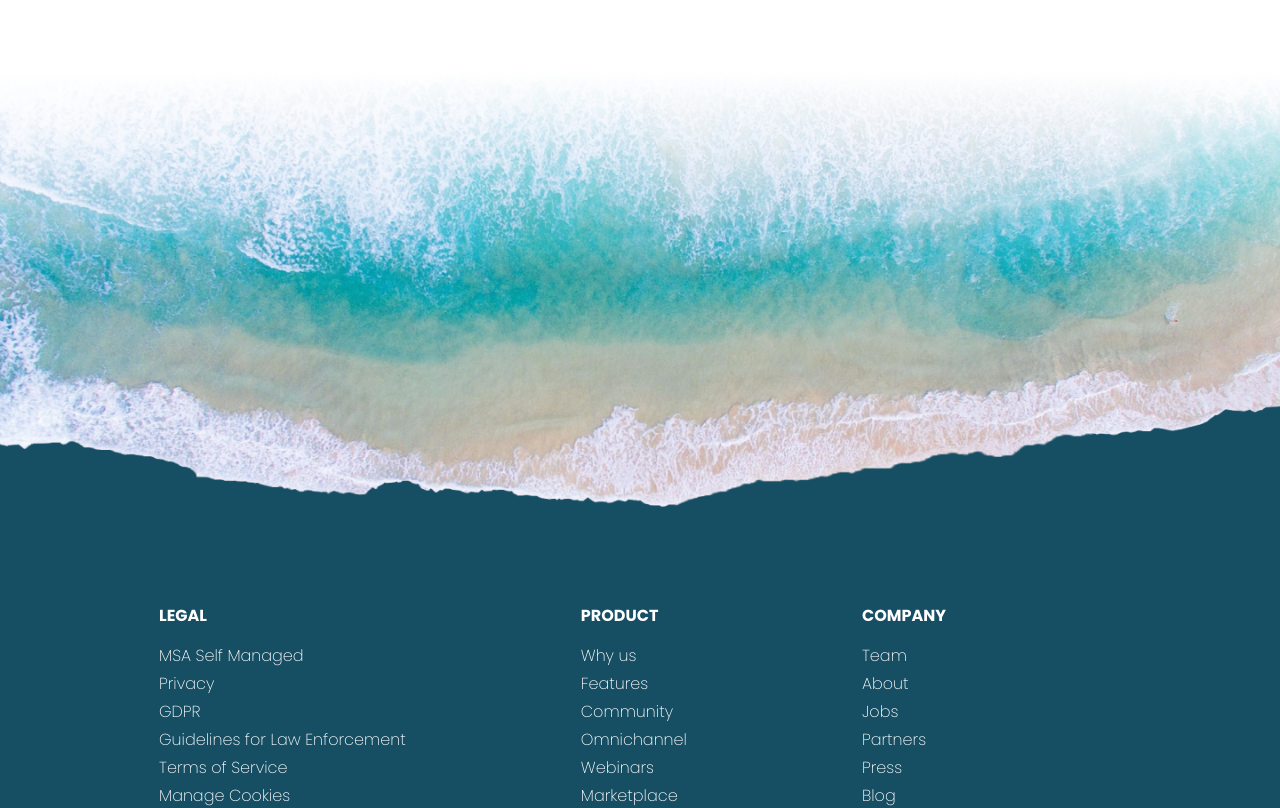
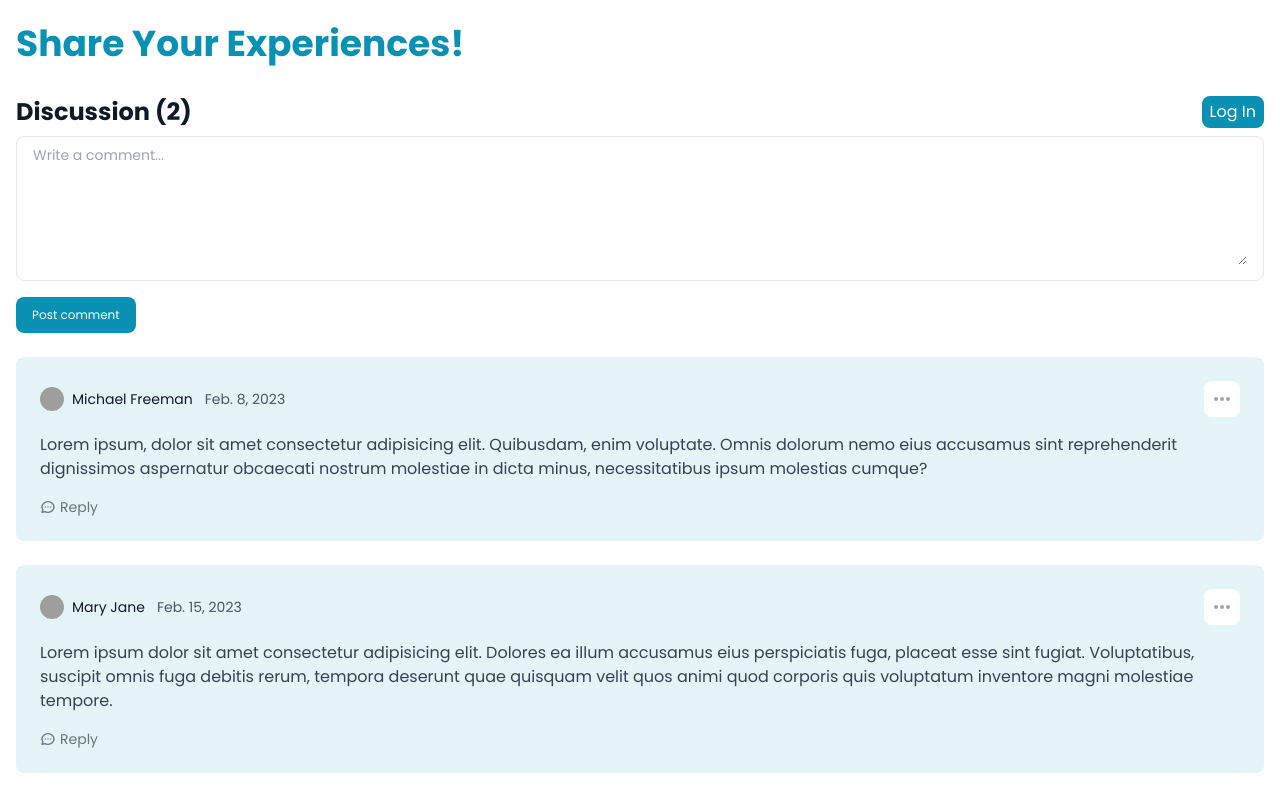
Before and after one commit to yefrysanchez/rulay, a React (Vite) app: page /pedernales in a window 1280 px wide. Shown: the part 1180-1988 px from the top of the page. Built offline with nearby package versions, Linux system fonts and the light colour scheme; grey boxes are pictures that could not be loaded.

Commit message:
Comment Section Added (not functional yet)

```diff
--- a/src/components/BackNav.jsx
+++ b/src/components/BackNav.jsx
@@ -6,8 +6,8 @@ export const BackNav = () => {
     const navigate = useNavigate();
 
   return (
-    <nav className="flex w-full justify-between items-center max-w-[1300px] fixed top-0 left-1/2 px-8 h-44 z-50 translate-x-[-50%] ">
-      <div >
+    <nav className="flex w-full over justify-between items-center max-w-[1300px] fixed top-0 left-1/2 px-8 h-44 z-50 translate-x-[-50%] ">
+      <div className="bg-cyan-600/30 rounded-lg" >
         <h1 className="font-MrDafoe text-5xl text-white border px-4 py-2 rounded-lg">
           Rulay
         </h1>
--- a/src/components/Navbar.jsx
+++ b/src/components/Navbar.jsx
@@ -9,9 +9,9 @@ const Navbar = () => {
   };
 
   return (
-    <nav className="text-gray-200 w-full flex justify-between items-center fixed top-0 z-50 px-8">
+    <nav className="text-gray-200 w-full py-1  flex justify-between items-center fixed top-0 z-50 px-8">
       <a href="#" className=" z-20">
-        <h1 className="font-MrDafoe text-5xl text-white border px-4 py-2 rounded-lg">
+        <h1 className="font-MrDafoe text-5xl bg-cyan-600/30 text-white border px-4 py-2 rounded-lg">
           Rulay
         </h1>
       </a>
@@ -27,8 +27,8 @@ const Navbar = () => {
             : "transition-opacity duration-300 opacity-0 pointer-events-none lg:pointer-events-auto lg:opacity-100 "
         } fixed lg:static left-0 top-0 w-full lg:h-fit lg:f h-screen bg-black/70 lg:bg-transparent z-10 flex justify-end`}
       >
-        <ul className="flex flex-col lg:flex-row lg:static fixed lg:w-fit lg:h-fit w-full h-full items-center justify-evenly py-24 lg:py-0 font-bold text-4xl lg:text-base gap-4  p-8 ">
-          <li onClick={()=> setNav(false)} className="md:hover:text-cyan-500 transition-colors duration-200">
+        <ul className="flex  flex-col lg:flex-row lg:static fixed lg:w-fit lg:h-fit w-full h-full items-center justify-evenly py-24 lg:py-0 font-bold text-4xl lg:text-base gap-4  p-8 ">
+          <li onClick={()=> setNav(false)} className="md:hover:text-cyan-500 transition-colors duration-200 ">
             <a href="#home">Home</a>
           </li>
           <li onClick={()=> setNav(false)} className="md:hover:text-cyan-500 transition-colors duration-200">
--- /dev/null
+++ b/src/components/PostSection.jsx
@@ -0,0 +1,180 @@
+import React, { useState } from "react";
+
+const PostSection = () => {
+  const [isLogged, setIsLogged] = useState(false);
+
+  return (
+    <section className="mt-8 flex flex-col mx-auto md:max-w-[1300px] px-4">
+      <h2 className="font-bold text-4xl text-cyan-600">
+        Share Your Experiences!
+      </h2>
+      <div className="mt-8 flex justify-between items-center mb-2">
+        <h2 className="text-lg lg:text-2xl font-bold text-gray-900 dark:text-white">
+          Discussion (2)
+        </h2>
+        {isLogged ? (
+          <div className="flex gap-2 items-center select-none">
+            <div className="h-8 w-8 ">
+              <img
+                className="h-full w-full object-cover"
+                src="https://images.freeimages.com/fic/images/icons/2711/free_icons_for_windows8_metro/512/guest.png"
+                alt="name"
+              />
+            </div>
+            <h2>Full Name</h2>
+            <div onClick={() => setIsLogged(!isLogged)} className="py-1 px-2 cursor-pointer text-white bg-red-600 rounded-lg focus:ring-1 focus:ring-red-200 hover:bg-red-700">
+              Log out
+            </div>
+          </div>
+        ) : (
+          <div onClick={() => setIsLogged(!isLogged)} className="py-1 px-2 cursor-pointer text-white bg-cyan-600 rounded-lg focus:ring-1 focus:ring-cyan-200 hover:bg-cyan-700">
+            Log In
+          </div>
+        )}
+      </div>
+      <form className="mb-6">
+        <div className="py-2 px-4 mb-4 bg-white rounded-lg rounded-t-lg border border-gray-200 dark:bg-gray-800 dark:border-gray-700">
+          <label htmlFor="comment" className="sr-only">
+            Your comment
+          </label>
+          <textarea
+            id="comment"
+            rows="6"
+            className="px-0 w-full text-sm text-gray-900 border-0 focus:ring-0 focus:outline-none dark:text-white dark:placeholder-gray-400 dark:bg-gray-800"
+            placeholder="Write a comment..."
+            required
+          ></textarea>
+        </div>
+        <button
+          type="submit"
+          className="inline-flex items-center py-2.5 px-4 text-xs font-medium text-center text-white bg-cyan-600 rounded-lg focus:ring-1 focus:ring-cyan-200 hover:bg-cyan-700"
+        >
+          Post comment
+        </button>
+      </form>
+      <article className="p-6 mb-6 text-base bg-cyan-600/10 rounded-lg dark:bg-gray-900">
+        <div className="flex items-center">
+          <p className="inline-flex items-center mr-3 text-sm text-gray-900 dark:text-white">
+            <img
+              className="mr-2 w-6 h-6 rounded-full"
+              src="https://flowbite.com/docs/images/people/profile-picture-2.jpg"
+              alt="Michael Gough"
+            />
+            Michael Freeman
+          </p>
+          <p className="text-sm text-gray-600 dark:text-gray-400">
+            <time dateTime="2023-02-08" title="February 8th, 2022">
+              Feb. 8, 2023
+            </time>
+          </p>
+          <button
+            className="inline-flex ml-auto p-2 font-medium text-center text-gray-400 bg-white rounded-lg hover:bg-gray-100 focus:ring-4 focus:outline-none focus:ring-gray-50 dark:bg-gray-900 dark:hover:bg-gray-700 dark:focus:ring-gray-600"
+            type="button"
+          >
+            <svg
+              className="w-5 h-5"
+              aria-hidden="true"
+              fill="currentColor"
+              viewBox="0 0 20 20"
+              xmlns="http://www.w3.org/2000/svg"
+            >
+              <path d="M6 10a2 2 0 11-4 0 2 2 0 014 0zM12 10a2 2 0 11-4 0 2 2 0 014 0zM16 12a2 2 0 100-4 2 2 0 000 4z"></path>
+            </svg>
+          </button>
+        </div>
+        <p className="mt-4 text-gray-700 dark:text-gray-400">
+          Lorem ipsum, dolor sit amet consectetur adipisicing elit. Quibusdam,
+          enim voluptate. Omnis dolorum nemo eius accusamus sint reprehenderit
+          dignissimos aspernatur obcaecati nostrum molestiae in dicta minus,
+          necessitatibus ipsum molestias cumque?
+        </p>
+        <div className="flex items-center mt-4 space-x-4">
+          <button
+            type="button"
+            className="flex items-center text-sm text-gray-500 hover:underline dark:text-gray-400"
+          >
+            <svg
+              aria-hidden="true"
+              className="mr-1 w-4 h-4"
+              fill="none"
+              stroke="currentColor"
+              viewBox="0 0 24 24"
+              xmlns="http://www.w3.org/2000/svg"
+            >
+              <path
+                strokeLinecap="round"
+                strokeLinejoin="round"
+                strokeWidth="2"
+                d="M8 12h.01M12 12h.01M16 12h.01M21 12c0 4.418-4.03 8-9 8a9.863 9.863 0 01-4.255-.949L3 20l1.395-3.72C3.512 15.042 3 13.574 3 12c0-4.418 4.03-8 9-8s9 3.582 9 8z"
+              ></path>
+            </svg>
+            Reply
+          </button>
+        </div>
+      </article>
+      <article className="p-6 mb-6 text-base bg-cyan-600/10 rounded-lg dark:bg-gray-900">
+        <div className="flex items-center">
+          <p className="inline-flex items-center mr-3 text-sm text-gray-900 dark:text-white">
+            <img
+              className="mr-2 w-6 h-6 rounded-full"
+              src="https://flowbite.com/docs/images/people/profile-picture-4.jpg"
+              alt="Mary Jane"
+            />
+            Mary Jane
+          </p>
+          <p className="text-sm text-gray-600 dark:text-gray-400">
+            <time dateTime="2023-15-08" title="February 15th, 2023">
+              Feb. 15, 2023
+            </time>
+          </p>
+          <button
+            className="inline-flex ml-auto p-2 font-medium text-center text-gray-400 bg-white rounded-lg hover:bg-gray-100 focus:ring-4 focus:outline-none focus:ring-gray-50 dark:bg-gray-900 dark:hover:bg-gray-700 dark:focus:ring-gray-600"
+            type="button"
+          >
+            <svg
+              className="w-5 h-5"
+              aria-hidden="true"
+              fill="currentColor"
+              viewBox="0 0 20 20"
+              xmlns="http://www.w3.org/2000/svg"
+            >
+              <path d="M6 10a2 2 0 11-4 0 2 2 0 014 0zM12 10a2 2 0 11-4 0 2 2 0 014 0zM16 12a2 2 0 100-4 2 2 0 000 4z"></path>
+            </svg>
+          </button>
+        </div>
+        <p className="mt-4 text-gray-700 dark:text-gray-400">
+          Lorem ipsum dolor sit amet consectetur adipisicing elit. Dolores ea
+          illum accusamus eius perspiciatis fuga, placeat esse sint fugiat.
+          Voluptatibus, suscipit omnis fuga debitis rerum, tempora deserunt quae
+          quisquam velit quos animi quod corporis quis voluptatum inventore
+          magni molestiae tempore.
+        </p>
+        <div className="flex items-center mt-4 space-x-4">
+          <button
+            type="button"
+            className="flex items-center text-sm text-gray-500 hover:underline dark:text-gray-400"
+          >
+            <svg
+              aria-hidden="true"
+              className="mr-1 w-4 h-4"
+              fill="none"
+              stroke="currentColor"
+              viewBox="0 0 24 24"
+              xmlns="http://www.w3.org/2000/svg"
+            >
+              <path
+                strokeLinecap="round"
+                strokeLinejoin="round"
+                strokeWidth="2"
+                d="M8 12h.01M12 12h.01M16 12h.01M21 12c0 4.418-4.03 8-9 8a9.863 9.863 0 01-4.255-.949L3 20l1.395-3.72C3.512 15.042 3 13.574 3 12c0-4.418 4.03-8 9-8s9 3.582 9 8z"
+              ></path>
+            </svg>
+            Reply
+          </button>
+        </div>
+      </article>
+    </section>
+  );
+};
+
+export default PostSection;
--- a/src/pages/DestinationPage.jsx
+++ b/src/pages/DestinationPage.jsx
@@ -7,9 +7,9 @@ import { useParams } from "react-router-dom";
 import { dest } from "../info/placeAbout";
 import { BackNav } from "../components/BackNav";
 import { motion } from "framer-motion";
+import PostSection from "../components/PostSection";
 
 const DestinationPage = () => {
-
   const { src } = useParams();
 
   const data = dest.find((e) => e.src === src);
@@ -22,7 +22,6 @@ const DestinationPage = () => {
         opacity: 1,
         transition: {
           duration: 1,
-
         },
       }}
       exit={{ opacity: 0 }}
@@ -36,9 +35,11 @@ const DestinationPage = () => {
           <Photos img1={img1} img2={img2} img3={img3} place={place} />
         </section>
         <article className="w-full">
-          <Weather place={place}/>
+          <Weather place={place} />
         </article>
       </section>
+      <PostSection />
+
       <Footer />
     </motion.div>
   );
```
